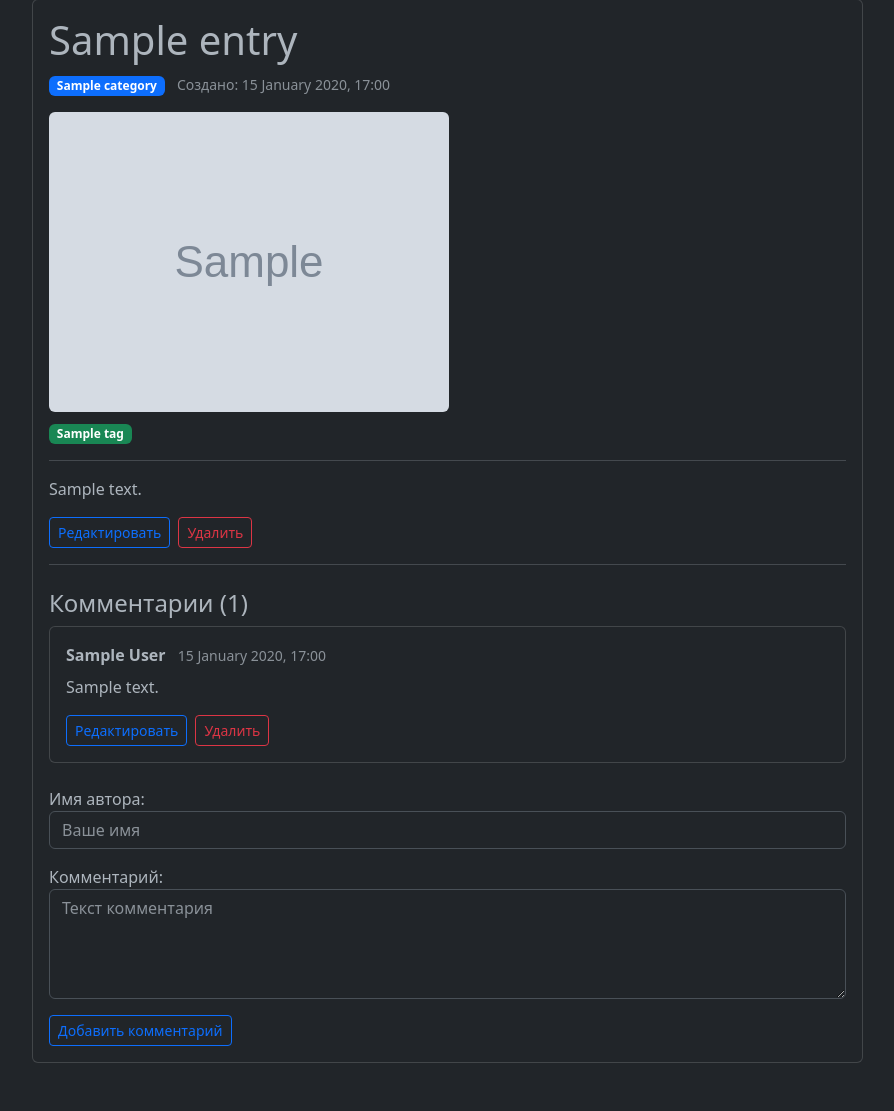
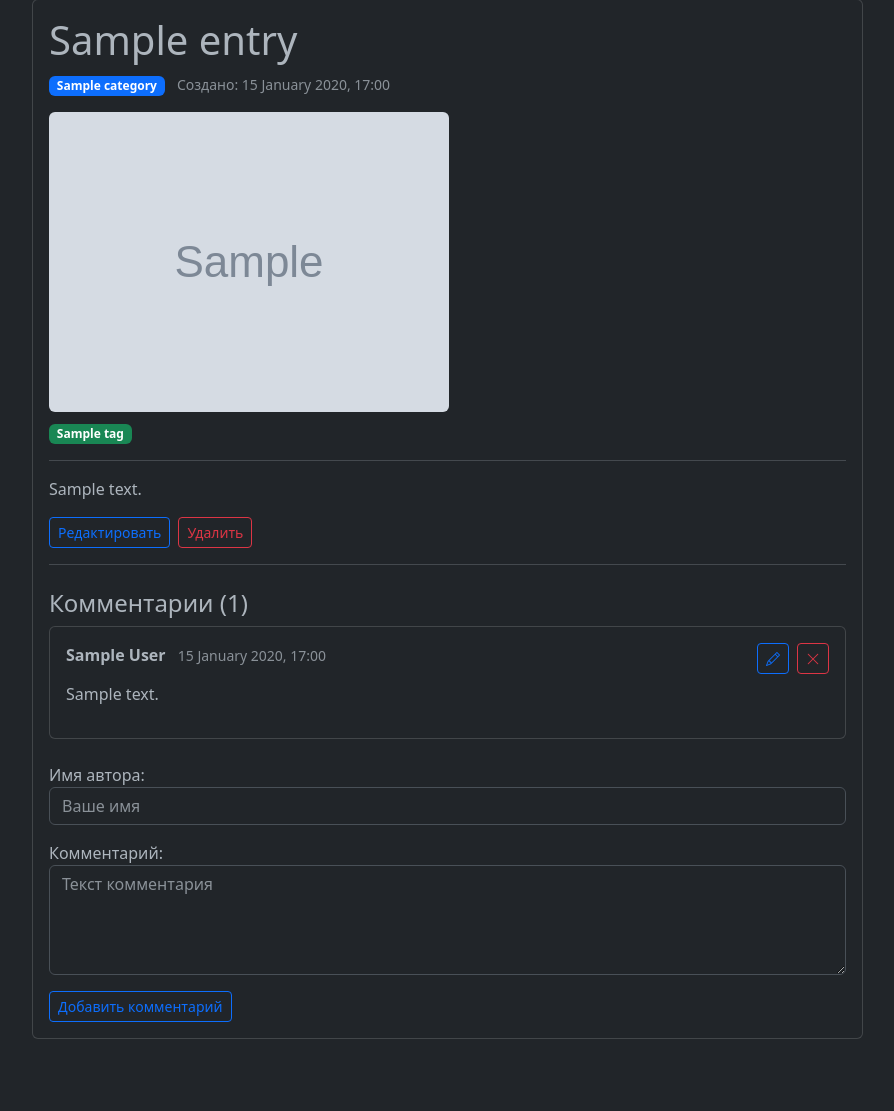
Before and after one commit to Viking-san/learning-journal, a Django app: page /entry/1/ in a window 1280 px wide. Shown: the part 152-1263 px from the top of the page, without its empty margins (50-944 px from the left). After the commit the page ends 1191 px from the top, so only its background shows below. Run offline with Django 5.2, Linux system fonts and the light colour scheme; tables that the repository leaves empty hold one stand-in row (values such as "Sample post"); grey boxes marked "Sample" are stand-in pictures; some libraries are stand-ins or nearby versions.

Commit message:
Add Bootstrap Icons for comment actions and enhance comment form layout

```diff
--- a/journal/templates/journal/base.html
+++ b/journal/templates/journal/base.html
@@ -6,6 +6,7 @@
     <title>{% block title %}Learning Journal{% endblock %}</title>
     <link href="https://cdn.jsdelivr.net/npm/bootstrap@5.3.0/dist/css/bootstrap.min.css" rel="stylesheet">
     <link rel="stylesheet" href="https://cdnjs.cloudflare.com/ajax/libs/highlight.js/11.9.0/styles/github-dark.min.css">
+    <link rel="stylesheet" href="https://cdn.jsdelivr.net/npm/bootstrap-icons@1.11.3/font/bootstrap-icons.css">
     <style>
         .navbar-custom {
             background-color: #2b3035 !important;
--- a/journal/templates/journal/entry_detail.html
+++ b/journal/templates/journal/entry_detail.html
@@ -55,15 +55,23 @@
                     {% for comment in comments %}
                         <div class="card mb-2">
                             <div class="card-body">
-                                <strong>{{ comment.author_name }}</strong>
-                                <small class="text-muted ms-2">
-                                    {{ comment.created_at|date:"d F Y, H:i" }}
-                                </small>
+                                <div class="d-flex justify-content-between align-items-start">
+                                    <div>
+                                        <strong>{{ comment.author_name }}</strong>
+                                        <small class="text-muted ms-2">
+                                            {{ comment.created_at|date:"d F Y, H:i" }}
+                                        </small>
+                                    </div>
+                                    <div class="d-flex gap-2">
+                                        <a href="{% url 'journal:comment_update' comment.pk %}" class="btn btn-sm btn-outline-primary" title="Редактировать">
+                                            <i class="bi bi-pencil"></i>
+                                        </a>
+                                        <a href="{% url 'journal:comment_delete' comment.pk %}" class="btn btn-sm btn-outline-danger" title="Удалить">
+                                            <i class="bi bi-x-lg"></i>
+                                        </a>
+                                    </div>
+                                </div>
                                 <p class="mt-2 mb-0">{{ comment.content|markdown }}</p>
-                                <div class="d-flex gap-2 mt-2">
-                                    <a href="{% url 'journal:comment_update' comment.pk %}" class="btn btn-outline-primary btn-sm">Редактировать</a>
-                                    <a href="{% url 'journal:comment_delete' comment.pk %}" class="btn btn-outline-danger btn-sm">Удалить</a>
-                                </div>
                             </div>
                         </div>
                     {% endfor %}
```
Also changed, not shown: journal/templates/journal/comment_form.html (+14 -2 lines).
